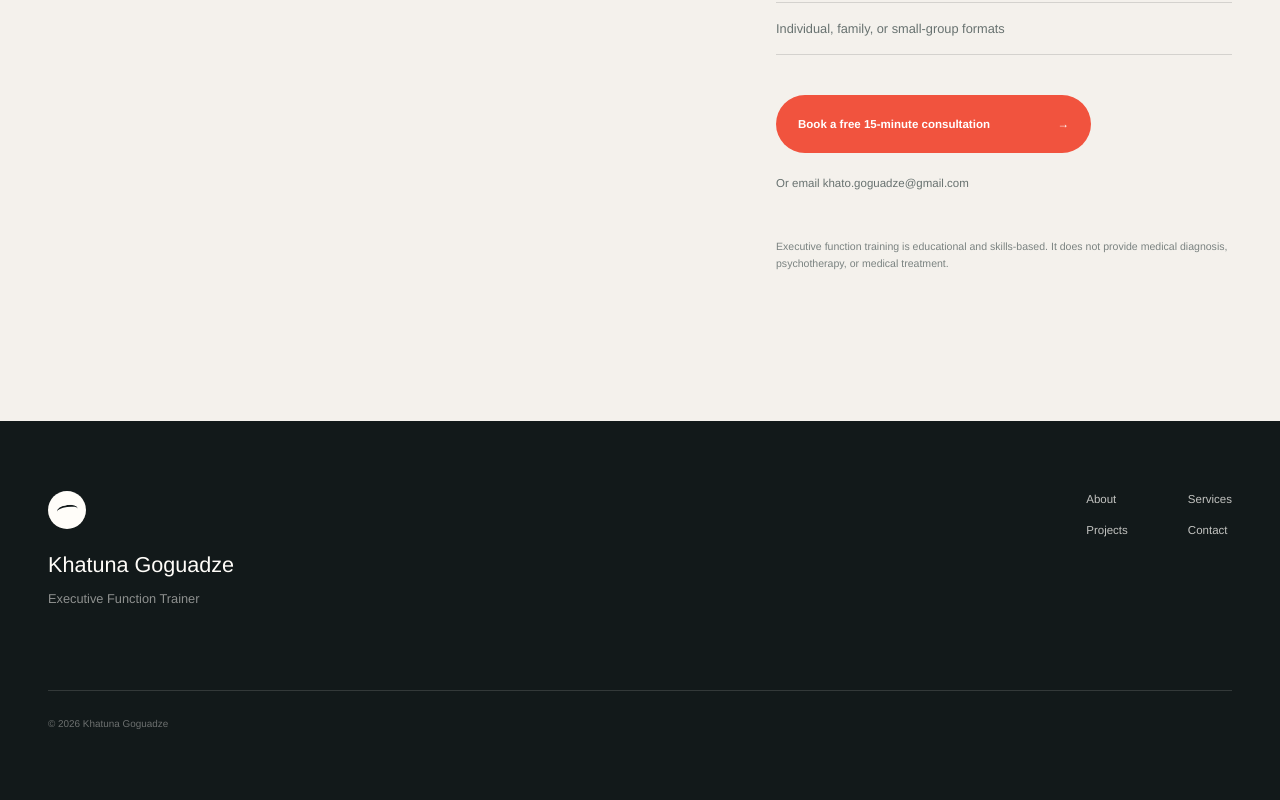
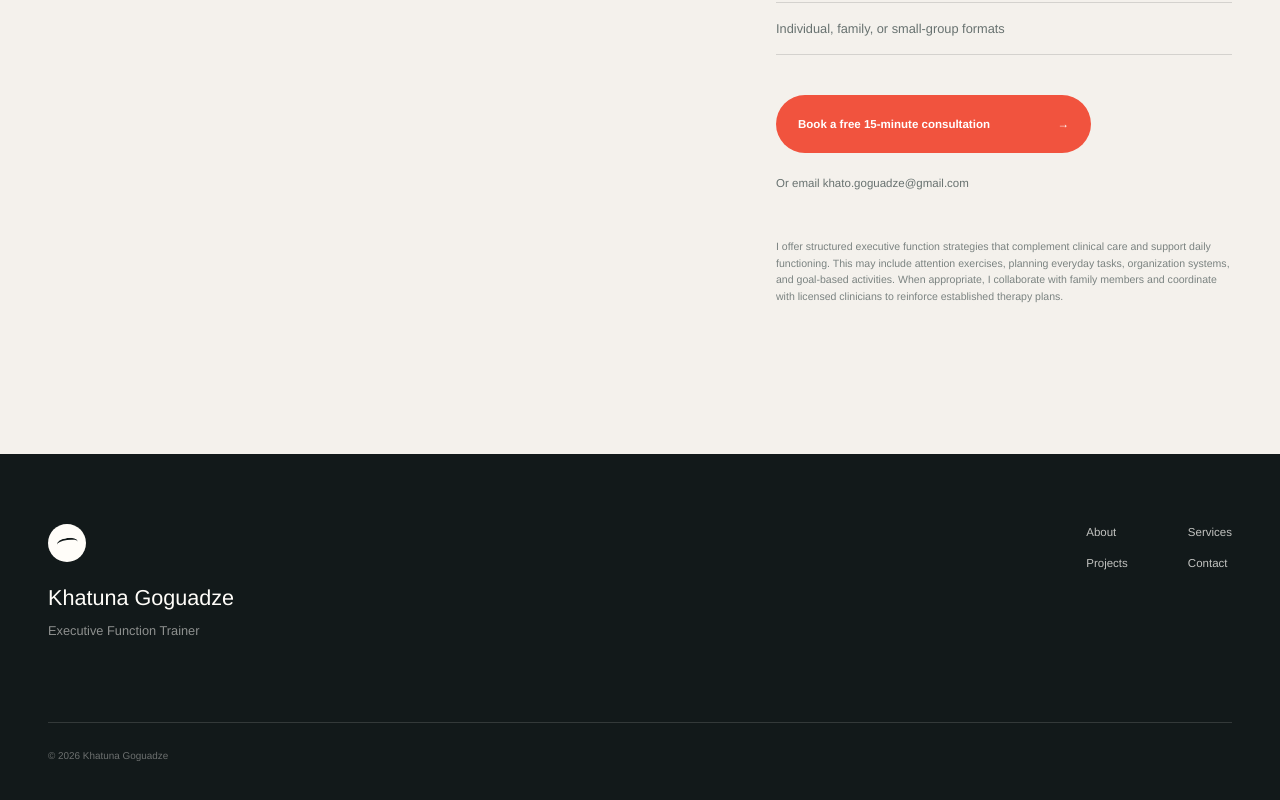
Before and after one commit to Rezoro05/Khatos-Web, a Next.js app: page / in a window 1280 px wide. Shown: the part 6481-7281 px from the top of the page. Before the commit the page ends 7248 px from the top, so only its background shows below. Built offline with nearby package versions, Linux system fonts and the light colour scheme.

Commit message:
Update professional scope copy

```diff
--- a/app/page.tsx
+++ b/app/page.tsx
@@ -238,9 +238,12 @@ export default function Home() {
             Or email khato.goguadze@gmail.com
           </a>
           <p className="scope">
-            Executive function training is educational and skills-based. It
-            does not provide medical diagnosis, psychotherapy, or medical
-            treatment.
+            I offer structured executive function strategies that complement
+            clinical care and support daily functioning. This may include
+            attention exercises, planning everyday tasks, organization
+            systems, and goal-based activities. When appropriate, I
+            collaborate with family members and coordinate with licensed
+            clinicians to reinforce established therapy plans.
           </p>
         </div>
       </section>
```
